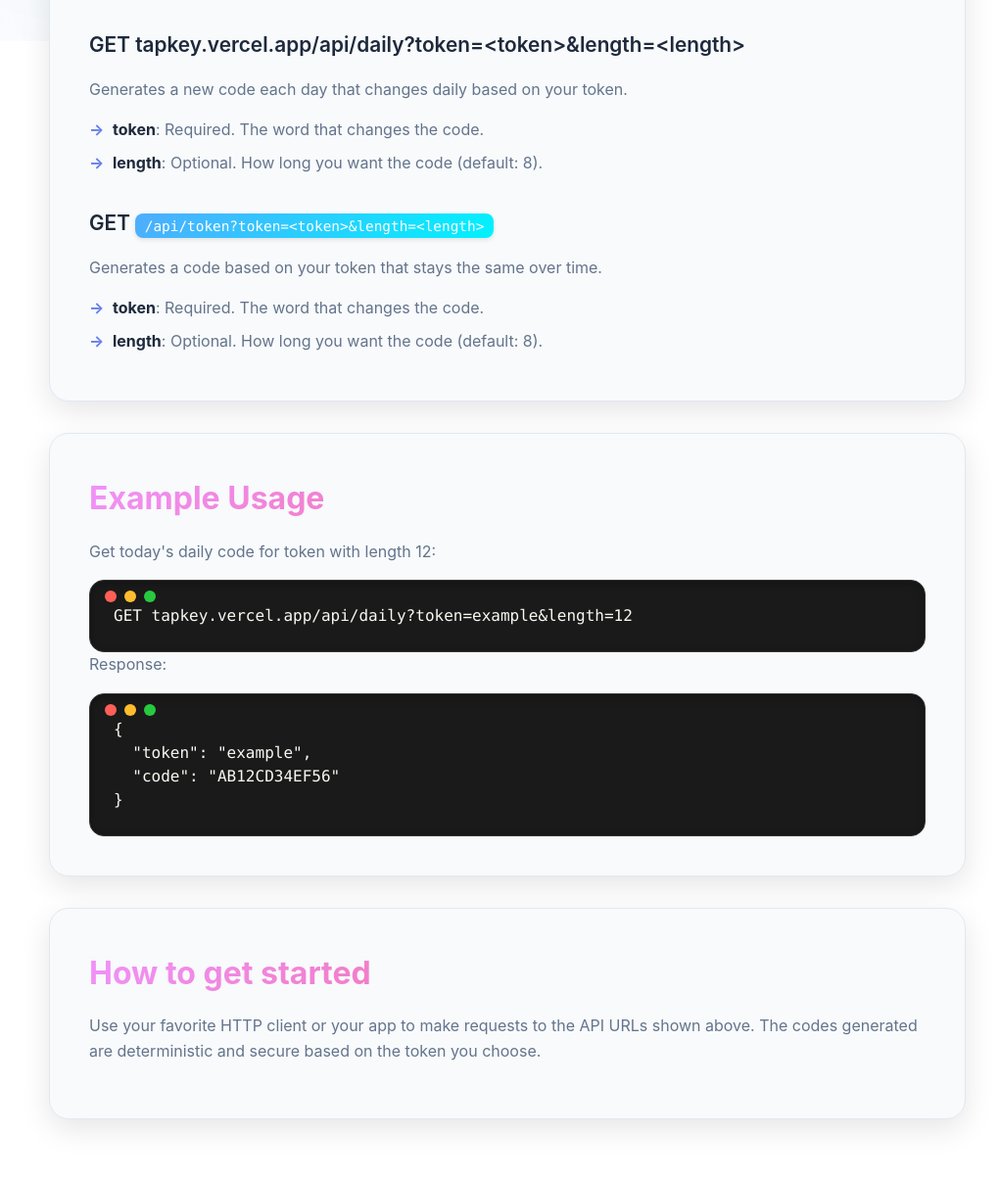
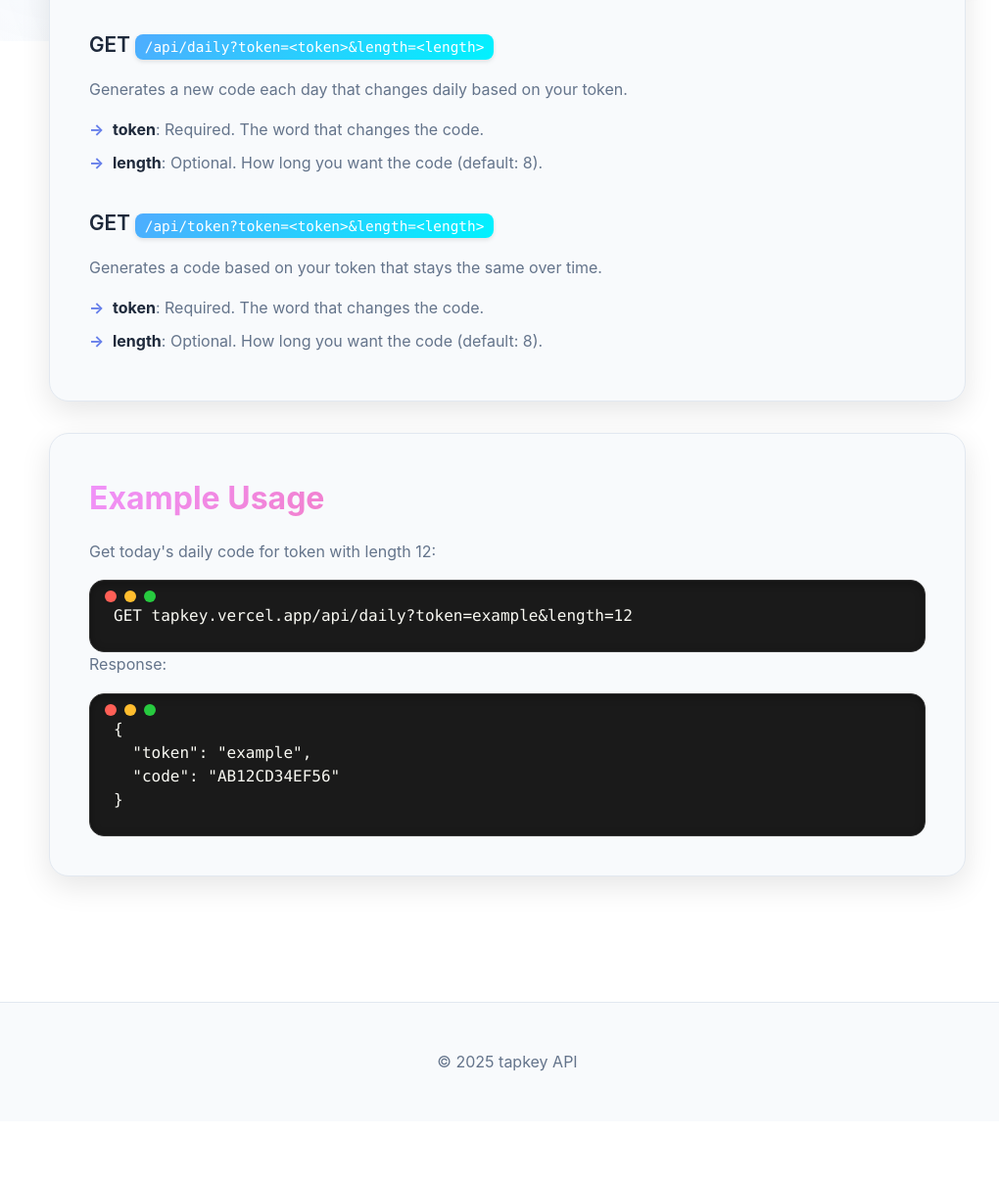
Before and after one commit to TensulStudios/discord-code-vr, a website: page index.html in a window 1280 px wide. Shown: the part 733-1940 px from the top of the page at 98% size, without its empty margins (122-1142 px from the left). After the commit the page ends 1878 px from the top, so only its background shows below. Drawn offline with Linux system fonts and the light colour scheme.

Commit message:
Update index.html

```diff
--- a/index.html
+++ b/index.html
@@ -3,7 +3,7 @@
 <head>
 <meta charset="UTF-8" />
 <meta name="viewport" content="width=device-width, initial-scale=1" />
-<title>tapkey - Simple Daily Code API</title>
+<title>tapkey</title>
 <style>
   * {
     margin: 0;
@@ -375,7 +375,7 @@
 
     <section class="card">
       <h2>Available Endpoints</h2>
-      <h3>GET tapkey.vercel.app/api/daily?token=&lt;token&gt;&length=&lt;length&gt;</code></h3>
+      <h3>GET <code>/api/daily?token=&lt;token&gt;&length=&lt;length&gt;</code></h3>
       <p>Generates a new code each day that changes daily based on your token.</p>
       <ul>
         <li><strong>token</strong>: Required. The word that changes the code.</li>
@@ -398,11 +398,6 @@
   "token": "example",
   "code": "AB12CD34EF56"
 }</pre>
-    </section>
-
-    <section class="card">
-      <h2>How to get started</h2>
-      <p>Use your favorite HTTP client or your app to make requests to the API URLs shown above. The codes generated are deterministic and secure based on the token you choose.</p>
     </section>
   </main>
 
```
